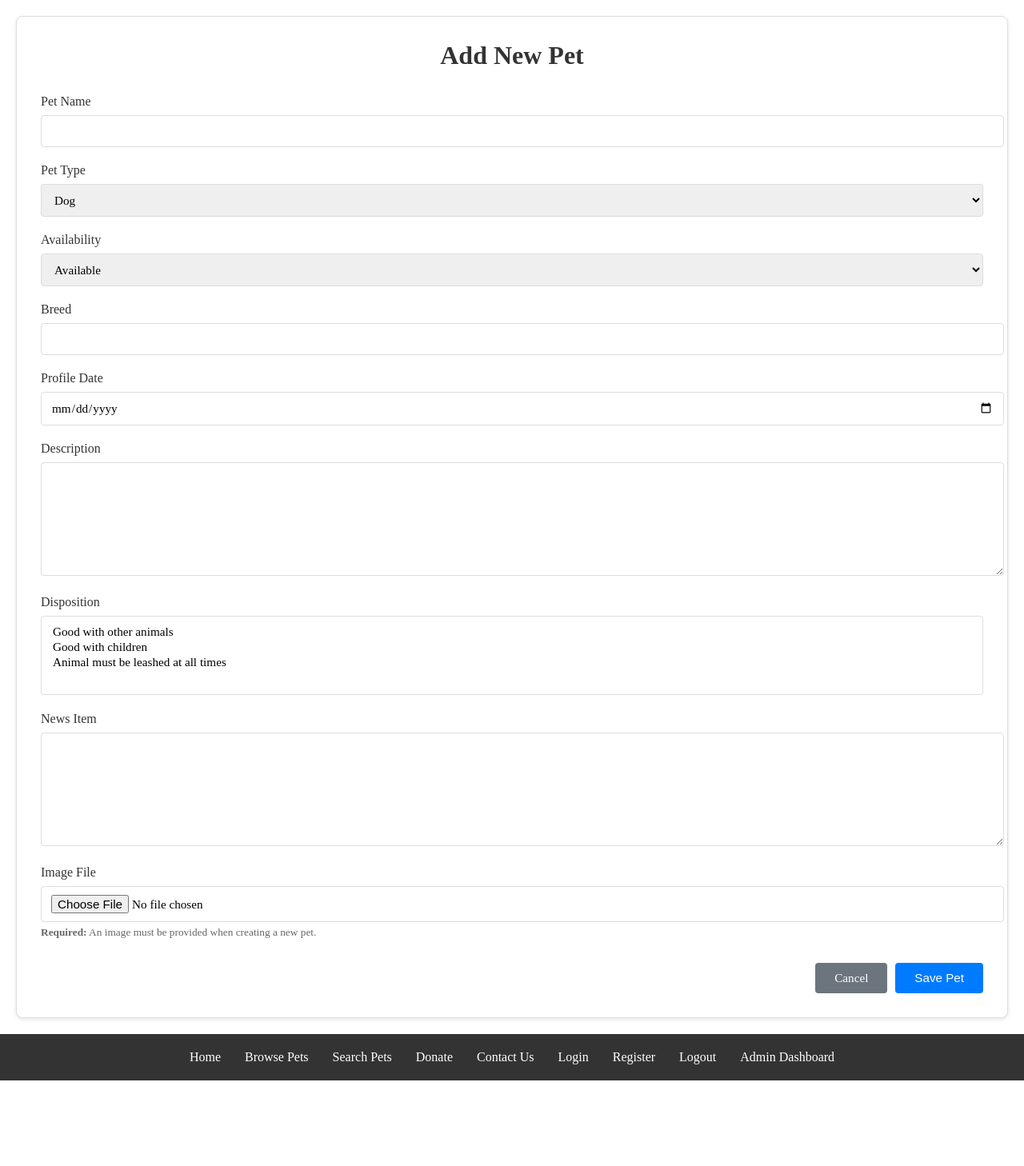
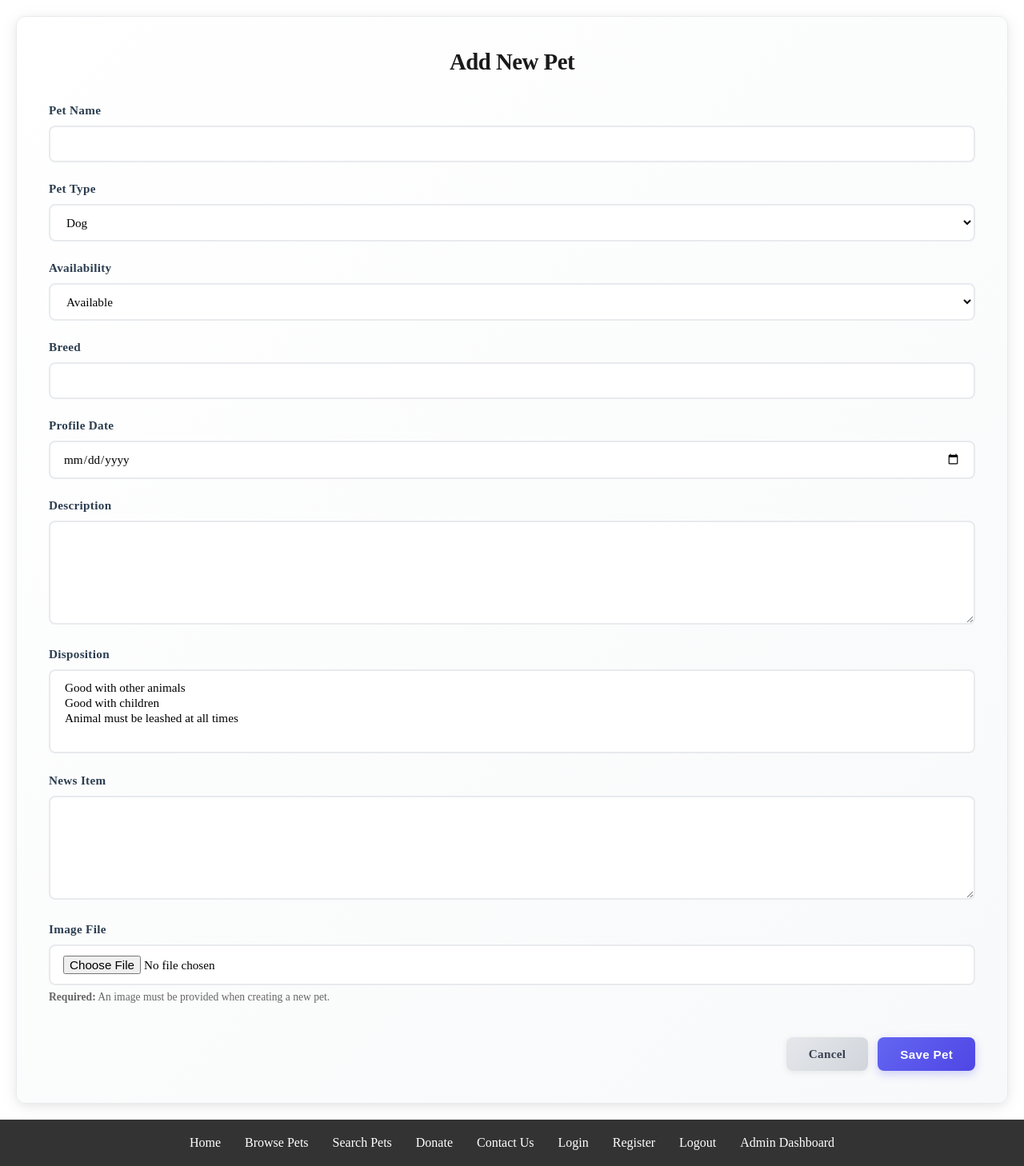
Before and after one commit to leeay42/CS467, a Flask app: page /admin/pets/new in a window 1280 px wide. Shown: the part 61-1519 px from the top of the page at 80% size. Before the commit the page ends 1412 px from the top, so only its background shows below. Run offline with Flask 3, Linux system fonts and the light colour scheme; the visitor is signed in with stand-in values (Sample User, id 1); parts of the project's set-up code (start-up, migrations or seed data) failed here and were passed over; some libraries are stand-ins or nearby versions.

Commit message:
prettify form

```diff
--- a/pet_adoption/templates/admin/pet_form.html
+++ b/pet_adoption/templates/admin/pet_form.html
@@ -19,59 +19,79 @@
     }
 
     .form-container {
-        background-color: white;
-        border: 1px solid #ddd;
-        border-radius: 8px;
-        padding: 30px;
-        box-shadow: 0 2px 5px rgba(0,0,0,0.1);
+        background: linear-gradient(135deg, #ffffff 0%, #f8f9fa 100%);
+        border: 1px solid #e8eaed;
+        border-radius: 12px;
+        padding: 40px;
+        box-shadow: 0 4px 20px rgba(0, 0, 0, 0.08), 0 2px 8px rgba(0, 0, 0, 0.04);
+        transition: box-shadow 0.3s ease;
+    }
+
+    .form-container:hover {
+        box-shadow: 0 6px 28px rgba(0, 0, 0, 0.12), 0 3px 10px rgba(0, 0, 0, 0.06);
     }
 
     .form-container h1 {
         margin-top: 0;
-        margin-bottom: 30px;
-        color: #333;
+        margin-bottom: 35px;
+        color: #1a1a1a;
+        font-size: 1.8em;
+        font-weight: 600;
+        letter-spacing: -0.5px;
     }
 
     .form-group {
-        margin-bottom: 20px;
+        margin-bottom: 24px;
     }
 
     .form-group label {
         display: block;
-        margin-bottom: 8px;
-        color: #333;
-        font-weight: 500;
+        margin-bottom: 10px;
+        color: #2c3e50;
+        font-weight: 600;
+        font-size: 0.95em;
+        letter-spacing: 0.3px;
     }
 
     .form-control {
         width: 100%;
-        padding: 10px 12px;
-        border: 1px solid #ddd;
-        border-radius: 4px;
+        padding: 12px 16px;
+        border: 2px solid #e8eaed;
+        border-radius: 8px;
         font-size: 0.95em;
         font-family: inherit;
-        transition: border-color 0.3s ease;
+        background-color: #ffffff;
+        transition: all 0.3s cubic-bezier(0.4, 0, 0.2, 1);
+        box-sizing: border-box;
+    }
+
+    .form-control:hover {
+        border-color: #d0d3d8;
+        background-color: #fafbfc;
     }
 
     .form-control:focus {
         outline: none;
-        border-color: #007bff;
-        box-shadow: 0 0 0 3px rgba(0, 123, 255, 0.1);
+        border-color: #6366f1;
+        background-color: #ffffff;
+        box-shadow: 0 0 0 4px rgba(99, 102, 241, 0.1), inset 0 0 0 1px rgba(99, 102, 241, 0.05);
     }
 
     textarea.form-control {
         resize: vertical;
-        min-height: 120px;
+        min-height: 130px;
+        font-family: inherit;
     }
 
     .error {
-        background-color: #f8d7da;
-        border: 1px solid #f5c6cb;
-        border-radius: 4px;
-        color: #721c24;
-        padding: 10px 12px;
-        margin-top: 6px;
+        background: linear-gradient(135deg, #fee8e6 0%, #fef0ee 100%);
+        border: 1.5px solid #f4a09f;
+        border-radius: 8px;
+        color: #8b2d2a;
+        padding: 12px 16px;
+        margin-top: 8px;
         font-size: 0.9em;
+        font-weight: 500;
     }
 
     .error p {
@@ -88,53 +108,82 @@
 
     .form-buttons {
         display: flex;
-        gap: 10px;
-        margin-top: 30px;
+        gap: 12px;
+        margin-top: 40px;
         justify-content: flex-end;
     }
 
     .form-buttons .btn {
-        padding: 10px 24px;
+        padding: 12px 28px;
         border: none;
-        border-radius: 4px;
+        border-radius: 8px;
         font-size: 0.95em;
-        font-weight: 500;
+        font-weight: 600;
         cursor: pointer;
-        transition: all 0.3s ease;
+        transition: all 0.3s cubic-bezier(0.4, 0, 0.2, 1);
         text-decoration: none;
         display: inline-block;
         text-align: center;
+        letter-spacing: 0.3px;
     }
 
     .btn-primary {
-        background-color: #007bff;
+        background: linear-gradient(135deg, #6366f1 0%, #4f46e5 100%);
         color: white;
+        box-shadow: 0 4px 12px rgba(99, 102, 241, 0.3);
     }
 
     .btn-primary:hover {
-        background-color: #0056b3;
+        background: linear-gradient(135deg, #4f46e5 0%, #4338ca 100%);
+        box-shadow: 0 6px 20px rgba(99, 102, 241, 0.4);
+        transform: translateY(-2px);
+    }
+
+    .btn-primary:active {
+        transform: translateY(0);
     }
 
     .btn-secondary {
-        background-color: #6c757d;
-        color: white;
+        background: linear-gradient(135deg, #e5e7eb 0%, #d1d5db 100%);
+        color: #374151;
+        box-shadow: 0 2px 8px rgba(0, 0, 0, 0.08);
     }
 
     .btn-secondary:hover {
-        background-color: #545b62;
+        background: linear-gradient(135deg, #d1d5db 0%, #9ca3af 100%);
+        color: #1f2937;
+        box-shadow: 0 4px 12px rgba(0, 0, 0, 0.12);
+        transform: translateY(-2px);
+    }
+
+    .btn-secondary:active {
+        transform: translateY(0);
+    }
+
+    small {
+        color: #7c8fa3;
+        font-size: 0.85em;
+        line-height: 1.5;
     }
 
     @media (max-width: 768px) {
         .form-container {
-            padding: 20px;
+            padding: 25px;
+        }
+
+        .form-container h1 {
+            font-size: 1.5em;
+            margin-bottom: 25px;
         }
 
         .form-buttons {
-            flex-direction: column;
+            flex-direction: column-reverse;
+            margin-top: 30px;
         }
 
         .form-buttons .btn {
             width: 100%;
+            padding: 14px 20px;
         }
     }
 </style>
```
